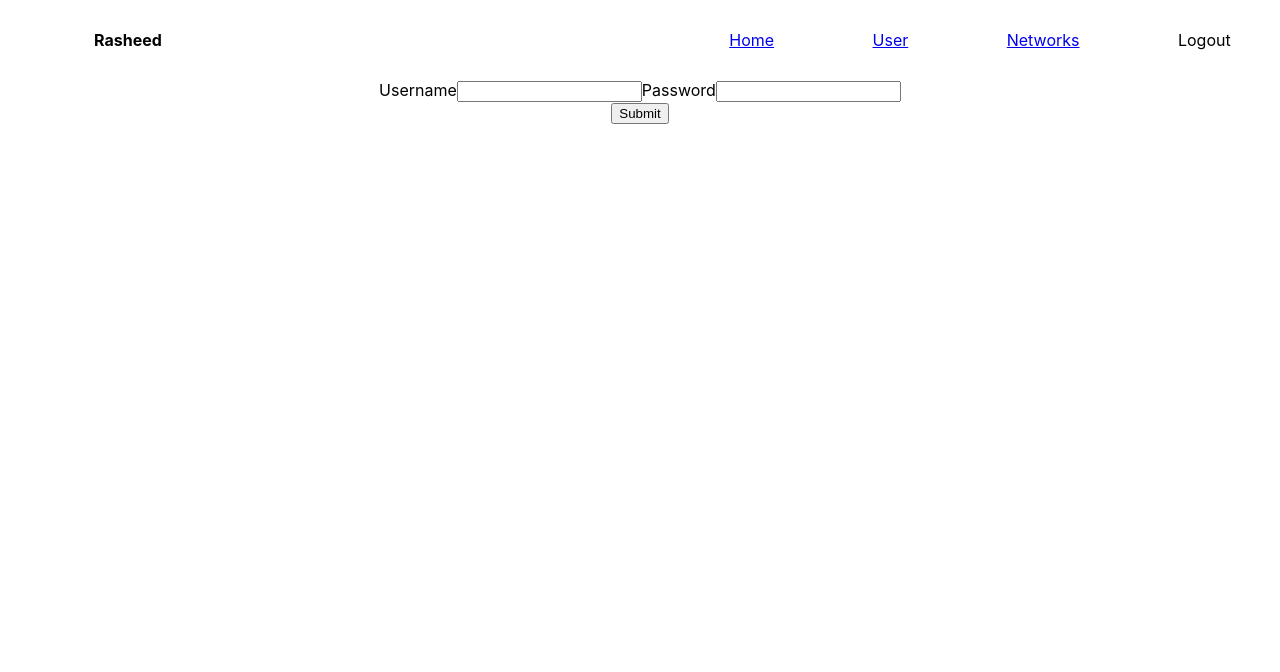
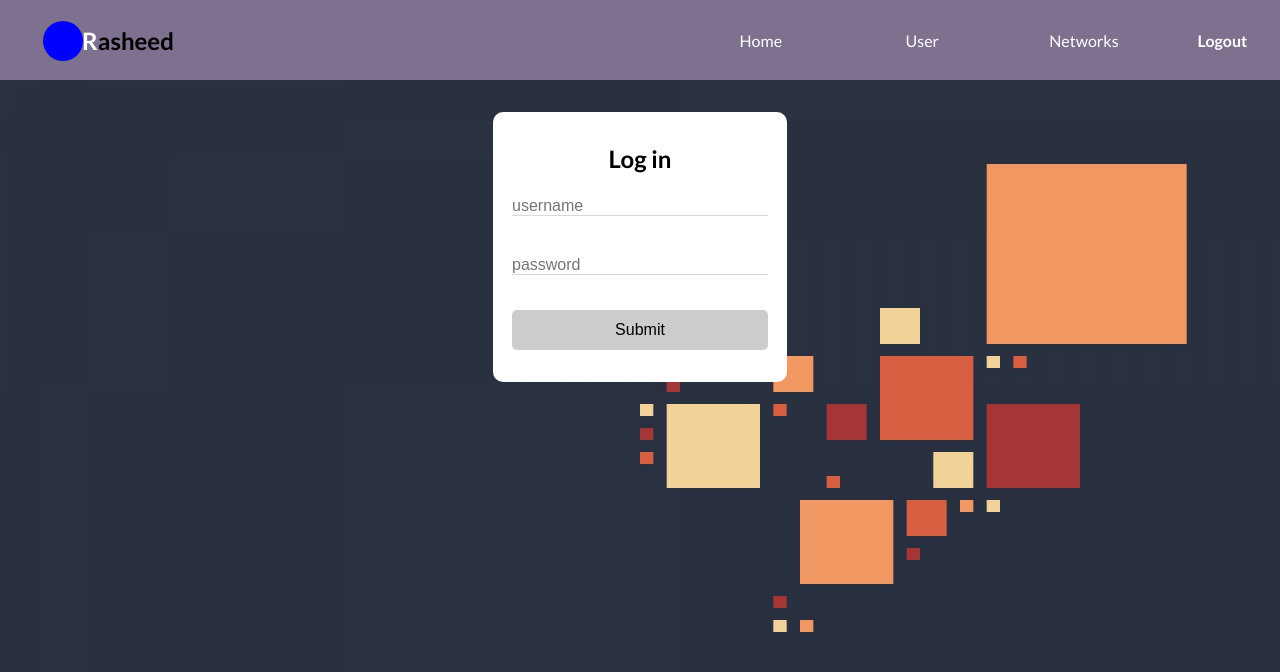
Before and after one commit to ACEXRA/React_application, a React (Create React App) app: page /login in a window 1280 px wide. Shown: the top 672 px of the page. Built offline with nearby package versions, Linux system fonts and the light colour scheme.

Commit message:
Navbar UI login and logout implementation.

```diff
--- a/src/assets/scss/app.scss
+++ b/src/assets/scss/app.scss
@@ -7,8 +7,26 @@
     justify-content: space-between;
     height: 5rem;
     align-items: center;
+    background-color: #7e708f;
     .logo {
       width: 20%;
+      color: #000;
+      font-size: 1.5rem;
+      z-index: 1;
+      span {
+        color: #fff;
+      }
+      span::after {
+        content: "";
+        background: blue;
+        position: absolute;
+        height: 40px;
+        width: 40px;
+        z-index: -1;
+        top: 1.3rem;
+        left: 2.7rem;
+        border-radius: 50%;
+      }
     }
     .navbar_items {
       width: 50%;
@@ -18,6 +36,83 @@
         display: flex;
         flex-direction: row;
         justify-content: space-around;
+        li {
+          a {
+            width: 6rem;
+            height: 3rem;
+            display: flex;
+            justify-content: center;
+            align-items: center;
+            border-radius: 10px;
+            text-decoration: none;
+            color: #fff;
+            font-size: 1rem;
+            font-weight: 500;
+            &:hover {
+              background-color: #50475a;
+              cursor: pointer;
+            }
+          }
+          .selected {
+            background-color: #50475a;
+          }
+        }
+      }
+      .logout_btn {
+        color: #fff;
+        font-weight: 700;
+        display: flex;
+        /* justify-content: center; */
+        align-items: center;
+        &:hover {
+          cursor: pointer;
+        }
+      }
+    }
+  }
+  .content {
+    // background-image: url("../images//background.jpg");
+    height: calc(100vh - 5rem);
+    display: flex;
+    justify-content: center;
+    align-items: start;
+    img {
+      width: 100%;
+      height: calc(100vh - 5rem);
+      position: absolute;
+      z-index: -1;
+    }
+    .login {
+      display: flex;
+      flex-direction: column;
+      padding: 2rem 1.2rem;
+      background: #fff;
+      margin: 2rem 0;
+      border-radius: 10px;
+      width: 16rem;
+      .form {
+        display: flex;
+        flex-direction: column;
+        .input {
+          margin: 1rem 0;
+          padding: 0.5rem 1rem 0 0;
+          width: inherit;
+          border: 0;
+          border-bottom: 1px solid #d8d8d8;
+          outline: 0;
+          font-size: 1rem;
+        }
+        .custom_btn {
+          padding: 0.7rem;
+          background: #ccc;
+          border: none;
+          outline: 0;
+          font-size: 1rem;
+          border-radius: 5px;
+          &:hover {
+            cursor: pointer;
+          }
+        }
       }
     }
   }
--- a/src/components/UI/Navbar.js
+++ b/src/components/UI/Navbar.js
@@ -12,20 +12,30 @@ const Navbar = () => {
   return (
     <div className="navbar">
       <div className="logo">
-        <h4>Rasheed</h4>
+        <h4>
+          <span>R</span>asheed
+        </h4>
       </div>
       <div className="navbar_items">
         <ul>
           <li>
-            <NavLink to="/home">Home</NavLink>
+            <NavLink to="/home" activeClassName="selected">
+              Home
+            </NavLink>
           </li>
           <li>
-            <NavLink to="/user">User</NavLink>
+            <NavLink to="/user" activeClassName="selected">
+              User
+            </NavLink>
           </li>
           <li>
-            <NavLink to="/networks">Networks</NavLink>
+            <NavLink to="/networks" activeClassName="selected">
+              Networks
+            </NavLink>
           </li>
-          <li onClick={loginHandler}>Logout</li>
+          <li onClick={loginHandler} className="logout_btn">
+            Logout
+          </li>
         </ul>
       </div>
     </div>
--- a/src/components/content/Content.js
+++ b/src/components/content/Content.js
@@ -5,11 +5,14 @@ import Userpage from "../../pages/userpage/Userpage";
 import Networkpage from "../../pages/networkpage/Networkpage";
 import Homepage from "../../pages/homepage/Homepage";
 import { Usercontext } from "../../context/user-context";
+import BG from "../../assets/images/background.jpg";
 
 const Content = () => {
   const { loggedIn } = useContext(Usercontext);
   console.log(loggedIn);
   return (
+    <div className="content">
+      <img src={BG} alt="bg" />
       <Switch>
         <Route exact path="/login" component={Loginpage} />
         {loggedIn && (
@@ -26,6 +29,7 @@ const Content = () => {
           <Redirect to="/login" />
         </Route>
       </Switch>
+    </div>
   );
 };
 export default Content;
--- a/src/index.css
+++ b/src/index.css
@@ -1,8 +1,7 @@
+@import url("https://fonts.googleapis.com/css2?family=Lato:ital,wght@0,100;0,300;0,400;0,700;0,900;1,100;1,300;1,400;1,700;1,900&display=swap");
 body {
   margin: 0;
-  font-family: -apple-system, BlinkMacSystemFont, "Segoe UI", "Roboto", "Oxygen",
-    "Ubuntu", "Cantarell", "Fira Sans", "Droid Sans", "Helvetica Neue",
-    sans-serif;
+  font-family: "Lato", sans-serif;
   -webkit-font-smoothing: antialiased;
   -moz-osx-font-smoothing: grayscale;
   text-align: center;
--- a/src/pages/loginpage/Loginpage.js
+++ b/src/pages/loginpage/Loginpage.js
@@ -12,14 +12,17 @@ const Loginpage = () => {
     history.push("/home");
   };
   return (
-    <form onSubmit={submitHandler}>
-      <label>Username</label>
-      <input />
-      <label>Password</label>
-      <input />
-      <br />
-      <button type="submit">Submit</button>
-    </form>
+    <div className="login">
+      <h2>Log in</h2>
+      <form onSubmit={submitHandler} className="form">
+        <input className="input" placeholder="username" />
+        <input className="input" placeholder="password" />
+        <br />
+        <button type="submit" className="custom_btn">
+          Submit
+        </button>
+      </form>
+    </div>
   );
 };
 export default Loginpage;
```
Also changed, not shown: src/assets/images/background.jpg (added). Lines whose indentation alone changed are shown as unchanged.
